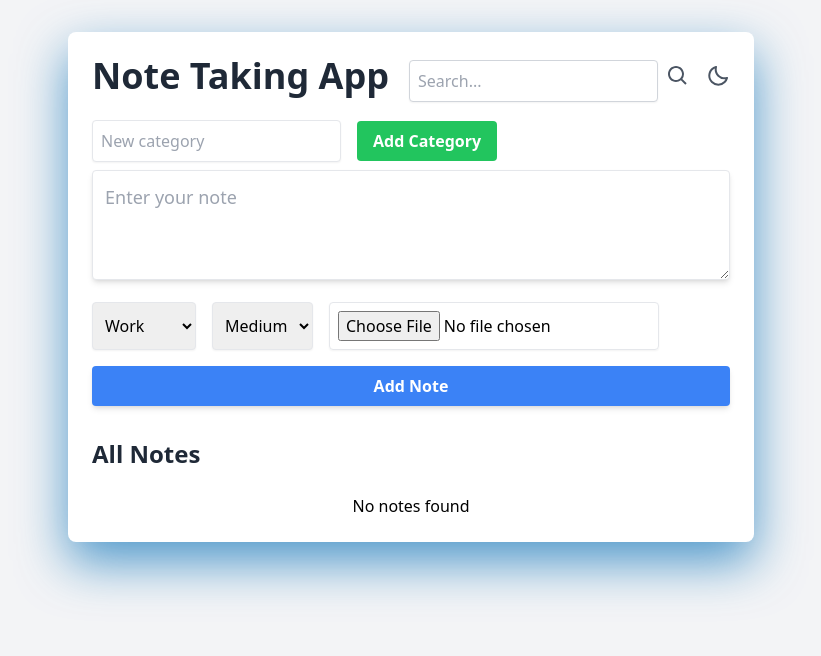
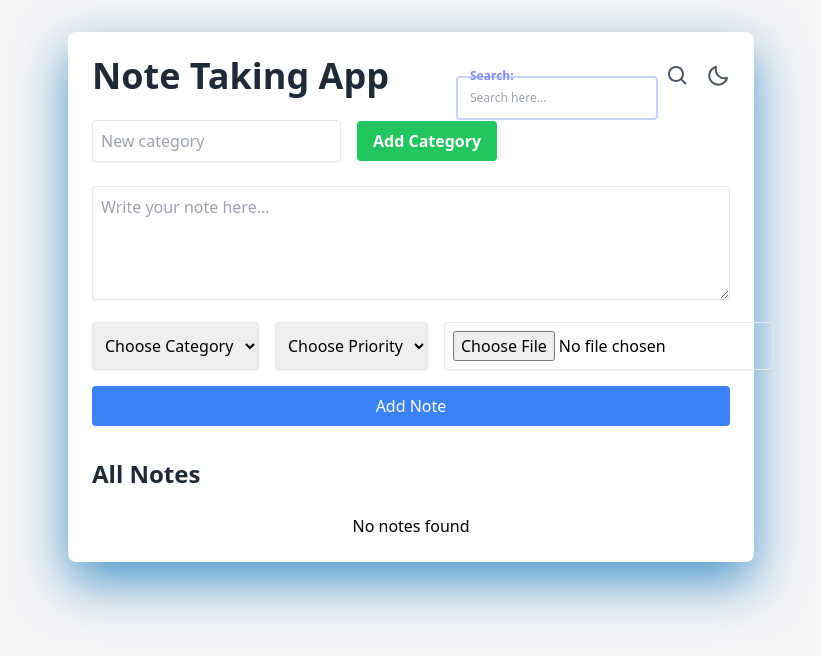
Before and after one commit to Shailendra122/Notes-Taking-App, a React (Create React App) app: page / in a window 1280 px wide. Both pictures are taken after a click on the element 907 px from the left and 76 px from the top of the page. Shown: the top 656 px of the page, without its empty margins (229-1050 px from the left). Built offline with nearby package versions, Linux system fonts and the light colour scheme.

Commit message:
Improved UI and functionality

```diff
--- a/package.json
+++ b/package.json
@@ -4,10 +4,12 @@
   "private": true,
   "dependencies": {
     "@heroicons/react": "^2.1.4",
+    "@reduxjs/toolkit": "^2.2.6",
     "axios": "^1.7.2",
     "react": "^18.2.0",
     "react-dom": "^18.2.0",
     "react-icons": "^5.2.1",
+    "react-redux": "^9.1.2",
     "react-router-dom": "^6.23.1",
     "react-scripts": "5.0.1",
     "web-vitals": "^2.1.4"
--- a/src/App.js
+++ b/src/App.js
@@ -1,37 +1,54 @@
-import React, { useState } from 'react';
+import React, { useEffect } from 'react';
+import { useSelector, useDispatch } from 'react-redux';
 import NoteList from './components/NoteList';
 import NoteForm from './components/NoteForm';
 import Header from './components/Header';
+import { addNote, deleteNote, editNote, setNotes } from './redux/notesSlice';
+import { addCategory, setSearchQuery } from './redux/settingsSlice';
 import './App.css';
+import { nanoid } from '@reduxjs/toolkit';
 
 const App = () => {
-  const [notes, setNotes] = useState([]);
-  const [categories, setCategories] = useState(['Work', 'Personal', 'Ideas']);
-  const [darkMode, setDarkMode] = useState(false);
-  const [searchQuery, setSearchQuery] = useState('');
+  const notes = useSelector((state) => state.notes);
+  const categories = useSelector((state) => state.settings.categories);
+  const darkMode = useSelector((state) => state.settings.darkMode);
+  const searchQuery = useSelector((state) => state.settings.searchQuery);
+  const dispatch = useDispatch();
+
+  useEffect(() => {
+    const storedNotes = JSON.parse(localStorage.getItem('notes'));
+    if (storedNotes) {
+      dispatch(setNotes(storedNotes));
+    }
+  }, [dispatch]);
+
+  useEffect(() => {
+    localStorage.setItem('notes', JSON.stringify(notes));
+  }, [notes]);
 
   const handleAddNote = (newNote) => {
     const noteWithTimestamp = {
       ...newNote,
-      id: Date.now(),
+      id: nanoid(),
       createdAt: new Date().toISOString(),
-      title: newNote.text.split(' ').slice(0, 5).join(' ') + '...'
+      title: newNote.text.split(' ').slice(0, 5).join(' ') + '...',
     };
-    setNotes([...notes, noteWithTimestamp]);
+    dispatch(addNote(noteWithTimestamp));
   };
 
   const handleDeleteNote = (id) => {
-    setNotes(notes.filter((note) => note.id !== id));
+    dispatch(deleteNote(id));
   };
 
   const handleEditNote = (id, updatedNote) => {
-    setNotes(notes.map((note) =>
-      note.id === id ? { ...note, ...updatedNote, title: updatedNote.text.split(' ').slice(0, 5).join(' ') + '...' } : note
-    ));
+    dispatch(editNote({
+      id,
+      updatedNote,
+    }));
   };
 
   const handleSearch = (query) => {
-    setSearchQuery(query.toLowerCase());
+    dispatch(setSearchQuery(query));
   };
 
   const filteredNotes = notes.filter((note) =>
@@ -40,11 +57,11 @@ const App = () => {
   );
 
   const toggleDarkMode = () => {
-    setDarkMode(!darkMode);
+    dispatch(toggleDarkMode());
   };
 
   const handleAddCategory = (newCategory) => {
-    setCategories([...categories, newCategory]);
+    dispatch(addCategory(newCategory));
   };
 
   return (
--- a/src/components/Header.js
+++ b/src/components/Header.js
@@ -1,54 +1,13 @@
-/*
 import React, { useState } from 'react';
-import { BiSearch } from 'react-icons/bi';
-
-const Header = ({ onSearch }) => {
-  const [tagQuery, setTagQuery] = useState('');
-  const [isSearchVisible, setIsSearchVisible] = useState(false);
-
-  const toggleSearchVisibility = () => {
-    setIsSearchVisible(!isSearchVisible);
-  };
-
-  const handleTagSearch = (event) => {
-    const query = event.target.value.toLowerCase();
-    setTagQuery(query);
-    onSearch(query); // Lift state up to App.js for filtering notes
-  };
-
-  return (
-    <div className="flex items-center justify-between mb-6">
-      <h1 className="text-4xl font-bold text-gray-800">Note Taking App</h1>
-      <div className="relative">
-        <span
-          className="cursor-pointer text-gray-600 hover:text-gray-800"
-          onClick={toggleSearchVisibility}
-        >
-          <BiSearch className="h-6 w-6" />
-        </span>
-        {isSearchVisible && (
-          <input
-            type="text"
-            placeholder="Search by tags..."
-            value={tagQuery}
-            onChange={handleTagSearch}
-            className="absolute right-0 top-0 mt-[-5px] mr-7  p-2 border border-gray-300 rounded shadow-sm focus:outline-none focus:ring-2 focus:ring-blue-500"
-          />
-        )}
-      </div>
-    </div>
-  );
-};
-
-export default Header;
-*/
-
-import React, { useState } from 'react';
+import { useDispatch, useSelector } from 'react-redux';
+import { setSearchQuery, toggleDarkMode } from '../redux/settingsSlice';
 import { BiSearch, BiMoon, BiSun } from 'react-icons/bi';
 
-const Header = ({ onSearch, onToggleDarkMode, darkMode }) => {
+const Header = () => {
   const [query, setQuery] = useState('');
   const [isSearchVisible, setIsSearchVisible] = useState(false);
+  const dispatch = useDispatch();
+  const darkMode = useSelector((state) => state.settings.darkMode);
 
   const toggleSearchVisibility = () => {
     setIsSearchVisible(!isSearchVisible);
@@ -57,7 +16,7 @@ const Header = ({ onSearch, onToggleDarkMode, darkMode }) => {
   const handleSearch = (event) => {
     const newQuery = event.target.value;
     setQuery(newQuery);
-    onSearch(newQuery);
+    dispatch(setSearchQuery(newQuery));
   };
 
   return (
@@ -65,32 +24,32 @@ const Header = ({ onSearch, onToggleDarkMode, darkMode }) => {
       <h1 className={`text-4xl font-bold ${darkMode ? 'text-white' : 'text-gray-800'}`}>Note Taking App</h1>
       <div className="flex items-center space-x-4">
         <div className="relative">
-
           <span
             className={`cursor-pointer ${darkMode ? 'text-gray-300 hover:text-white' : 'text-gray-600 hover:text-gray-800'}`}
             onClick={toggleSearchVisibility}
           >
             <BiSearch className="h-6 w-6" />
           </span>
-
           {isSearchVisible && (
-            <div className="absolute right-0 top-0 mt-[-4px] mr-8 flex">
+           <div className="absolute right-0 top-0 mt-[-4px] mr-8 flex flex-col max-w-[240px]">
+            <label className="text-xs font-bold text-indigo-400 relative top-2 left-2.5  px-1 z-2">
+              Search:
+            </label>
             <input
               type="text"
-                placeholder="Search..."
+              placeholder="Search here..."
               value={query}
               onChange={handleSearch}
-                className={`p-2  border ${darkMode ? 'border-gray-600 bg-gray-700 text-white' : 'border-gray-300 bg-white'} rounded shadow-sm focus:outline-none focus:ring-2 focus:ring-blue-500`}
+              className={`p-3 text-xs border-2 ${darkMode ? 'border-gray-600 bg-gray-700 text-white' : 'border-indigo-200 bg-white'} rounded focus:outline-none focus:ring-2 focus:ring-blue-500`}
             />
          </div>
+
           )}
-
         </div>
-
         <div className="relative">
           <span
             className={`cursor-pointer ${darkMode ? 'text-gray-300 hover:text-white' : 'text-gray-600 hover:text-gray-800'}`}
-            onClick={onToggleDarkMode}
+            onClick={() => dispatch(toggleDarkMode())}
           >
             {darkMode ? <BiSun className="h-6 w-6" /> : <BiMoon className="h-6 w-6" />}
           </span>
--- a/src/components/NoteForm.js
+++ b/src/components/NoteForm.js
@@ -1,27 +1,53 @@
 import React, { useState, useRef } from 'react';
+import { useDispatch } from 'react-redux';
+import { addNote } from '../redux/notesSlice';
+import { addCategory } from '../redux/settingsSlice';
 
-const NoteForm = ({ onSubmit, categories, onAddCategory }) => {
-  const [note, setNote] = useState('');
-  const [category, setCategory] = useState(categories[0]);
-  const [priority, setPriority] = useState('medium');
+const NoteForm = ({ categories, onAddCategory }) => {
+  const [noteText, setNoteText] = useState('');
+  const [noteCategory, setNoteCategory] = useState('');
+  const [notePriority, setNotePriority] = useState('');
+  const fileInputRef = useRef(null);
   const [image, setImage] = useState(null);
-  const [newCategory, setNewCategory] = useState('');
-  const fileInputRef = useRef(null);
+  const dispatch = useDispatch();
 
-  const handleSubmit = (event) => {
-    event.preventDefault();
-    onSubmit({
-      text: note,
-      category,
-      priority,
-      image,
-    });
-    setNote('');
-    setCategory(categories[0]);
-    setPriority('medium');
+  const handleSubmit = (e) => {
+    e.preventDefault();
+    if (!noteText.trim()) return;
+
+    const newNote = {
+      text: noteText,
+      category: noteCategory,
+      priority: notePriority,
+      createdAt: new Date().toISOString(),
+      id: Date.now(),
+      image: image,
+      title: noteText.split(' ').slice(0, 5).join(' ') + '...',
+    };
+
+    dispatch(addNote(newNote));
+    setNoteText('');
+    setNoteCategory(categories[0]);
+    setNotePriority('medium');
     setImage(null);
     if (fileInputRef.current) {
       fileInputRef.current.value = '';
+    }
+  };
+
+  const handleCategoryChange = (e) => {
+    setNoteCategory(e.target.value);
+  };
+
+  const handlePriorityChange = (e) => {
+    setNotePriority(e.target.value);
+  };
+
+  const handleAddCategory = (e) => {
+    e.preventDefault();
+
+    if (noteCategory) {
+      dispatch(addCategory(noteCategory));
     }
   };
 
@@ -33,23 +59,15 @@ const NoteForm = ({ onSubmit, categories, onAddCategory }) => {
     }
   };
 
-  const handleAddCategory = () => {
-    if (newCategory.trim() !== '') {
-      onAddCategory(newCategory.trim());
-      setCategory(newCategory.trim());
-      setNewCategory('');
-    }
-  };
-
   return (
-    <form className="mt-4" onSubmit={handleSubmit}>
+    <form onSubmit={handleSubmit} className="space-y-4">
 
       <div className='mb-2 space-x-4'>
         <input
           type="text"
           placeholder="New category"
-            value={newCategory}
-            onChange={(e) => setNewCategory(e.target.value)}
+          value={noteCategory}
+          onChange={(e) => setNoteCategory(e.target.value)}
           className="p-2 border rounded shadow-sm focus:outline-none focus:ring-2 focus:ring-blue-500 text-black"
         />
         <button
@@ -61,31 +79,44 @@ const NoteForm = ({ onSubmit, categories, onAddCategory }) => {
         </button>
       </div>
 
+
       <textarea
-        className="w-full p-3 text-lg border rounded mb-4 shadow-md focus:ring-2 focus:ring-blue-500 text-black"
-        placeholder="Enter your note"
-        value={note}
-        onChange={(event) => setNote(event.target.value)}
-        rows="3"
-        required
+        value={noteText}
+        onChange={(e) => setNoteText(e.target.value)}
+        className="w-full p-2 border rounded shadow-sm focus:outline-none focus:ring-2 focus:ring-blue-500 text-black"
+        rows="4"
+        placeholder="Write your note here..."
       />
-      <div className="flex space-x-4 mb-4">
+      <div className="flex space-x-4">
+
+        <div className="flex space-x-4">
+
+
           <select
-          value={category}
-          onChange={(e) => setCategory(e.target.value)}
-          className="p-2 border rounded shadow-sm focus:outline-none focus:ring-2 focus:ring-blue-500 text-black"
+            value={noteCategory}
+            onChange={handleCategoryChange}
+            className=" p-2 border rounded shadow-sm focus:outline-none focus:ring-2 focus:ring-blue-500 text-black"
             required
           >
-          {categories.map((cat) => (
-            <option key={cat} value={cat}>{cat}</option>
+            <option value="" disabled hidden>
+              Choose Category
+            </option>
+            {categories.map((category, index) => (
+              <option key={index} value={category}>
+                {category}
+              </option>
             ))}
           </select>
 
           <select
-          value={priority}
-          onChange={(e) => setPriority(e.target.value)}
-          className="p-2 border rounded shadow-sm focus:outline-none focus:ring-2 focus:ring-blue-500 text-black"
+            value={notePriority}
+            onChange={handlePriorityChange}
+            className=" p-2 border rounded shadow-sm focus:outline-none focus:ring-2 focus:ring-blue-500 text-black"
+            required
           >
+            <option value="" disabled hidden>
+              Choose Priority
+            </option>
             <option value="low">Low</option>
             <option value="medium">Medium</option>
             <option value="high">High</option>
@@ -99,10 +130,10 @@ const NoteForm = ({ onSubmit, categories, onAddCategory }) => {
             ref={fileInputRef}
           />
         </div>
-      <button
-        type="submit"
-        className="w-full bg-blue-500 hover:bg-blue-700 text-white font-bold py-2 px-4 rounded shadow-md"
-      >
+
+      </div>
+
+      <button type="submit" className="w-full bg-blue-500 text-white py-2 rounded shadow-sm hover:bg-blue-600">
         Add Note
       </button>
     </form>
--- a/src/index.js
+++ b/src/index.js
@@ -2,11 +2,15 @@ import React from "react";
 import ReactDOM from "react-dom/client";
 import App from "./App";
 import "./index.css";
+import { Provider } from "react-redux";
+import store from "./redux/store";
 
 
 const root = ReactDOM.createRoot(document.getElementById("root"));
 root.render(
-  <React.StrictMode>
-    <App />
-  </React.StrictMode>
+  <Provider store={store}>
+
+      <App />
+
+  </Provider>
 );
--- /dev/null
+++ b/src/redux/notesSlice.js
@@ -0,0 +1,31 @@
+// src/redux/notesSlice.js
+import { createSlice } from '@reduxjs/toolkit';
+
+const notesSlice = createSlice({
+  name: 'notes',
+  initialState: [],
+  reducers: {
+    addNote: (state, action) => {
+      state.push(action.payload);
+    },
+    deleteNote: (state, action) => {
+      return state.filter(note => note.id !== action.payload);
+    },
+    editNote: (state, action) => {
+      const { id, updatedNote } = action.payload;
+      const note = state.find(note => note.id === id);
+      if (note) {
+        note.text = updatedNote.text;
+        note.title = updatedNote.text.split(' ').slice(0, 5).join(' ') + '...';
+        note.category = updatedNote.category;
+        note.priority = updatedNote.priority;
+      }
+    },
+    setNotes: (state, action) => {
+      return action.payload;
+    },
+  },
+});
+
+export const { addNote, deleteNote, editNote, setNotes } = notesSlice.actions;
+export default notesSlice.reducer;
--- /dev/null
+++ b/src/redux/settingsSlice.js
@@ -0,0 +1,25 @@
+// src/redux/settingsSlice.js
+import { createSlice } from '@reduxjs/toolkit';
+
+const settingsSlice = createSlice({
+  name: 'settings',
+  initialState: {
+    categories: ['Work', 'Personal', 'Ideas'],
+    darkMode: false,
+    searchQuery: '',
+  },
+  reducers: {
+    addCategory: (state, action) => {
+      state.categories.push(action.payload);
+    },
+    toggleDarkMode: (state) => {
+      state.darkMode = !state.darkMode;
+    },
+    setSearchQuery: (state, action) => {
+      state.searchQuery = action.payload.toLowerCase();
+    },
+  },
+});
+
+export const { addCategory, toggleDarkMode, setSearchQuery } = settingsSlice.actions;
+export default settingsSlice.reducer;
--- /dev/null
+++ b/src/redux/store.js
@@ -0,0 +1,13 @@
+// src/redux/store.js
+import { configureStore } from '@reduxjs/toolkit';
+import notesReducer from './notesSlice';
+import settingsReducer from './settingsSlice';
+
+const store = configureStore({
+  reducer: {
+    notes: notesReducer,
+    settings: settingsReducer,
+  },
+});
+
+export default store;
```
Also changed, not shown: src/components/Note.js (+1 -90 lines), 1 other file (tests, documents, lock files or other folders). Lines whose indentation alone changed are shown as unchanged.
